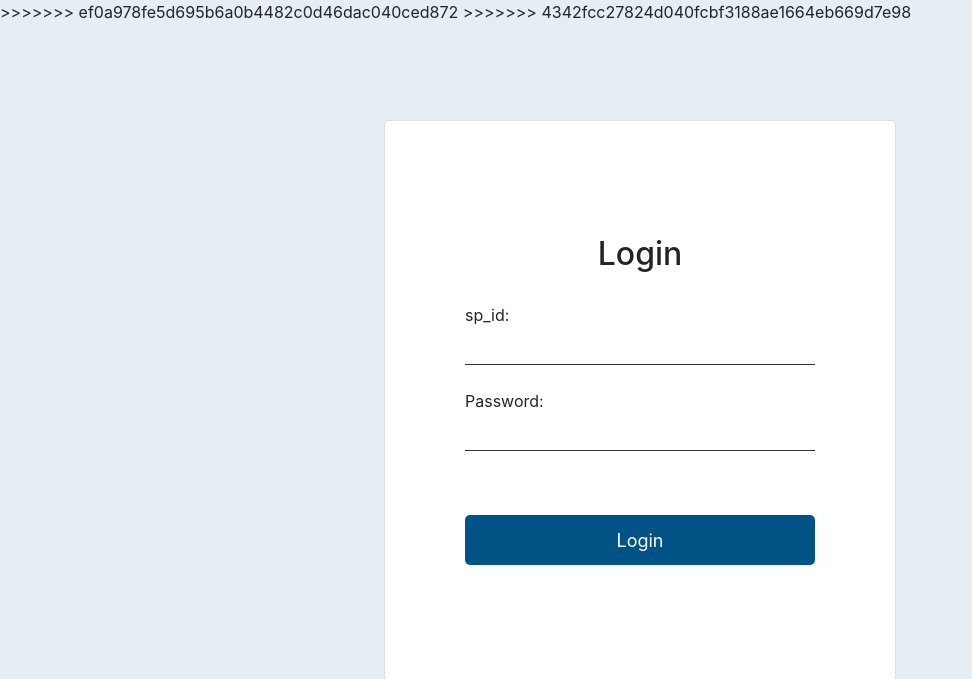
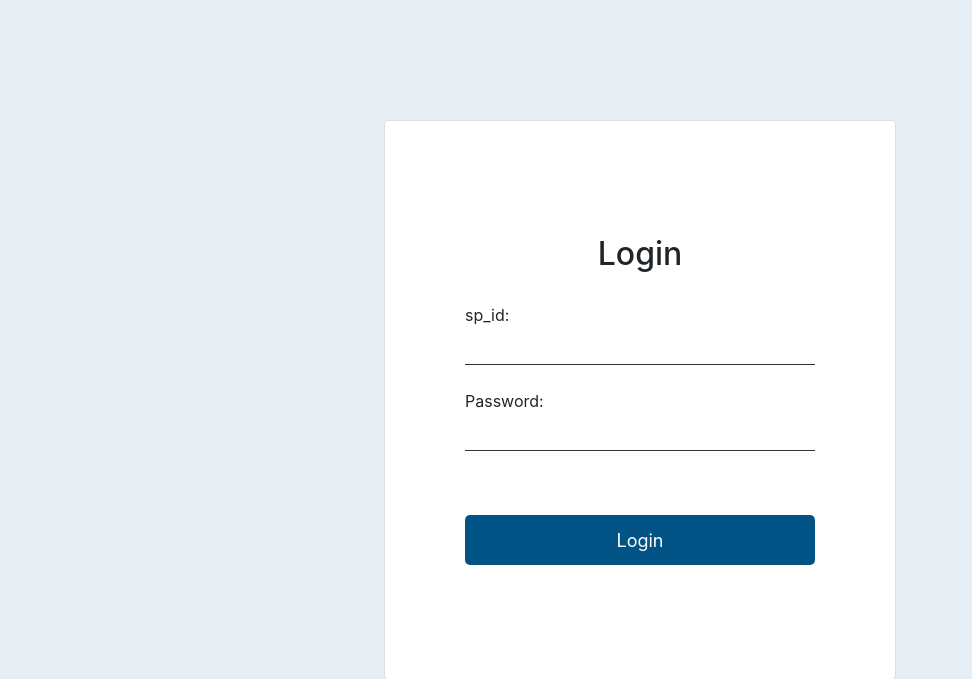
Before and after one commit to sankett13/Advance-Leave-Management-System, a Django app: page / in a window 1280 px wide. Shown: the top 679 px of the page, without its empty margins (0-972 px from the left). Run offline with Django 5.2, Linux system fonts and the light colour scheme; some libraries are stand-ins or nearby versions.

Commit message:
merged solved

```diff
--- a/main/templates/login.html
+++ b/main/templates/login.html
@@ -24,7 +24,5 @@
         <button type="submit" value="Login" class="btn btn-login">Login</button>
     </form>
     </div>
->>>>>>> ef0a978fe5d695b6a0b4482c0d46dac040ced872
->>>>>>> 4342fcc27824d040fcbf3188ae1664eb669d7e98
 </body>
 </html>
```
